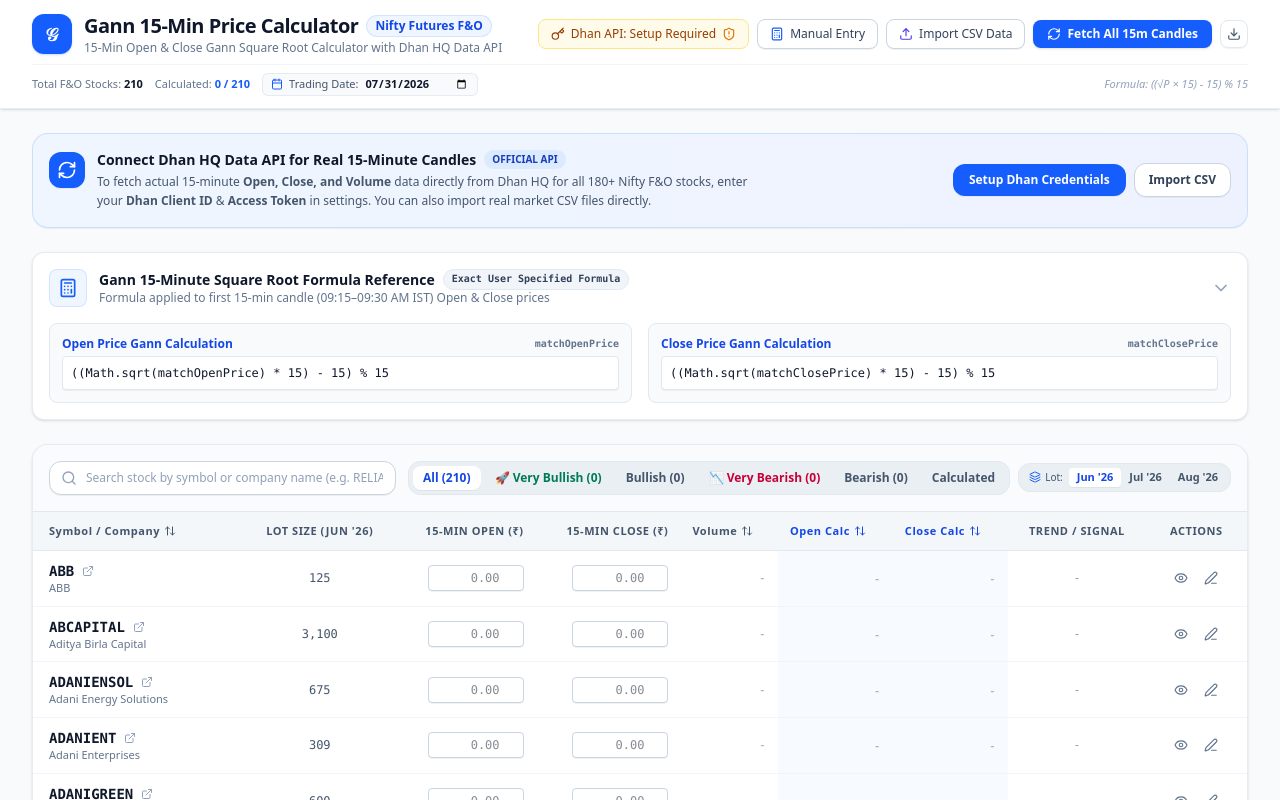
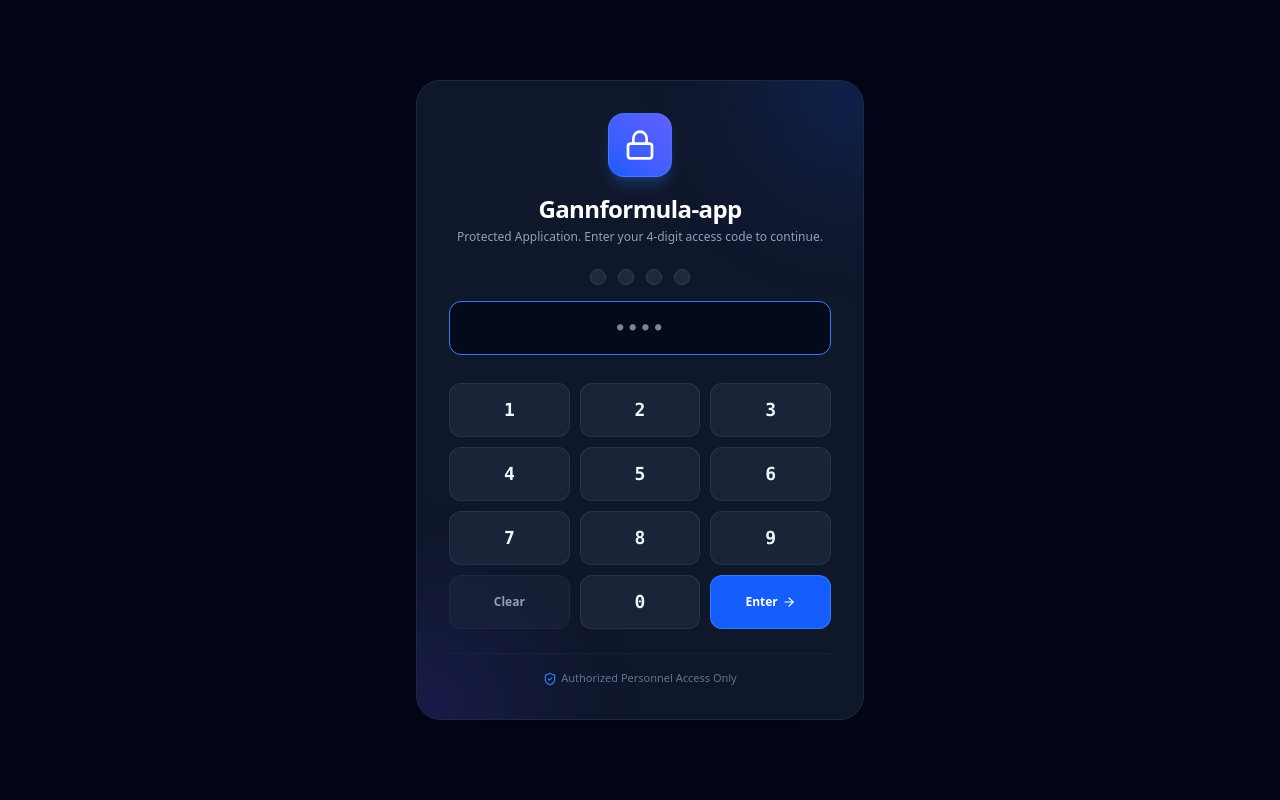
Before and after one commit to provenshop-hue/Dhan-15-Min-Price-Calculator, a React (Vite) app: page / in a window 1280 px wide. Shown: the top 800 px of the page. Built offline with nearby package versions, Linux system fonts and the light colour scheme.

Commit message:
Gann formula app

```diff
--- a/index.html
+++ b/index.html
@@ -3,7 +3,7 @@
   <head>
     <meta charset="UTF-8" />
     <meta name="viewport" content="width=device-width, initial-scale=1.0" />
-    <title>My Google AI Studio App</title>
+    <title>Gannformula-app</title>
   </head>
   <body>
     <div id="root"></div>
--- a/metadata.json
+++ b/metadata.json
@@ -1,5 +1,5 @@
 {
-  "name": "Gann 15-Min Calculator & Nifty Stock Finder",
+  "name": "Gannformula-app",
   "description": "Gann 15-minute open and close price calculator with Dhan HQ Data API integration and built-in Nifty Futures stock list.",
   "requestFramePermissions": [],
   "majorCapabilities": ["MAJOR_CAPABILITY_SERVER_SIDE_GEMINI_API"]
--- a/src/App.tsx
+++ b/src/App.tsx
@@ -1,6 +1,6 @@
 import React, { useState, useEffect } from 'react';
 import { Header } from './components/Header';
-import { GannFormulaCard } from './components/GannFormulaCard';
+import { AccessCodeGate } from './components/AccessCodeGate';
 import { StockTable } from './components/StockTable';
 import { DhanSettingsModal } from './components/DhanSettingsModal';
 import { ManualCalculatorModal } from './components/ManualCalculatorModal';
@@ -40,6 +40,12 @@
       isFetched: false,
       isLoading: false
     }));
+  });
+
+  // Access Code State (7774)
+  const [isUnlocked, setIsUnlocked] = useState<boolean>(() => {
+    return localStorage.getItem('gann_app_access_code_unlocked') === 'true' ||
+           sessionStorage.getItem('gann_app_access_code_unlocked') === 'true';
   });
 
   // Modal visibility states
@@ -469,6 +475,10 @@
 
   const calculatedCount = stocks.filter((s) => s.openCalc !== undefined && s.openCalc !== null).length;
 
+  if (!isUnlocked) {
+    return <AccessCodeGate onUnlock={() => setIsUnlocked(true)} />;
+  }
+
   return (
     <div className="min-h-screen bg-slate-50 text-slate-800 font-sans flex flex-col selection:bg-blue-600 selection:text-white antialiased">
 
@@ -496,6 +506,11 @@
         isBulkLoading={isBulkLoading}
         onFetchAll={handleFetchAllDhan}
         onDateChange={handleDateChange}
+        onLock={() => {
+          localStorage.removeItem('gann_app_access_code_unlocked');
+          sessionStorage.removeItem('gann_app_access_code_unlocked');
+          setIsUnlocked(false);
+        }}
       />
 
       {/* Main Body */}
@@ -556,9 +571,6 @@
           </div>
         )}
 
-        {/* Gann Formula Reference Banner */}
-        <GannFormulaCard />
-
         {/* Stock Table */}
         <StockTable
           stocks={stocks}
@@ -578,10 +590,10 @@
       <footer className="border-t border-slate-200 bg-white py-6 text-center text-xs text-slate-500">
         <div className="max-w-7xl mx-auto px-4 flex flex-col sm:flex-row items-center justify-between gap-2">
           <div>
-            Gann 15-Minute Price Finder & Calculator &bull; Powered by Dhan HQ Data API & Nifty F&O Master List
+            Gannformula-app &bull; Powered by Dhan HQ Data API & Nifty F&O Master List
           </div>
-          <div className="text-slate-500">
-            Formula: <code className="text-blue-700 font-mono bg-blue-50 px-1.5 py-0.5 rounded border border-blue-200">((sqrt(P) * 15) - 15) % 15</code>
+          <div className="text-slate-400 font-mono text-[11px]">
+            Protected Access System
           </div>
         </div>
       </footer>
--- /dev/null
+++ b/src/components/AccessCodeGate.tsx
@@ -0,0 +1,164 @@
+import React, { useState } from 'react';
+import { Lock, ShieldCheck, KeyRound, ArrowRight, AlertCircle } from 'lucide-react';
+
+interface AccessCodeGateProps {
+  onUnlock: () => void;
+}
+
+export const AccessCodeGate: React.FC<AccessCodeGateProps> = ({ onUnlock }) => {
+  const [code, setCode] = useState('');
+  const [error, setError] = useState(false);
+  const [attempts, setAttempts] = useState(0);
+
+  const handleSubmit = (e: React.FormEvent) => {
+    e.preventDefault();
+    if (code.trim() === '7774') {
+      setError(false);
+      localStorage.setItem('gann_app_access_code_unlocked', 'true');
+      sessionStorage.setItem('gann_app_access_code_unlocked', 'true');
+      onUnlock();
+    } else {
+      setError(true);
+      setAttempts((prev) => prev + 1);
+      setCode('');
+    }
+  };
+
+  const handleKeyClick = (num: string) => {
+    if (code.length < 4) {
+      const newCode = code + num;
+      setCode(newCode);
+      if (newCode === '7774') {
+        setError(false);
+        localStorage.setItem('gann_app_access_code_unlocked', 'true');
+        sessionStorage.setItem('gann_app_access_code_unlocked', 'true');
+        onUnlock();
+      } else if (newCode.length === 4) {
+        setError(true);
+        setAttempts((prev) => prev + 1);
+        setTimeout(() => setCode(''), 300);
+      }
+    }
+  };
+
+  const handleClear = () => {
+    setCode('');
+    setError(false);
+  };
+
+  return (
+    <div className="fixed inset-0 z-50 bg-slate-950 flex items-center justify-center p-4">
+      <div className="bg-slate-900 border border-slate-800 rounded-3xl max-w-md w-full p-8 shadow-2xl text-slate-100 relative overflow-hidden">
+        {/* Glow Effects */}
+        <div className="absolute -top-24 -right-24 w-48 h-48 bg-blue-600/20 rounded-full blur-3xl pointer-events-none" />
+        <div className="absolute -bottom-24 -left-24 w-48 h-48 bg-indigo-600/20 rounded-full blur-3xl pointer-events-none" />
+
+        <div className="relative z-10 text-center">
+          {/* Header Icon */}
+          <div className="w-16 h-16 bg-gradient-to-tr from-blue-600 to-indigo-500 rounded-2xl flex items-center justify-center mx-auto mb-4 shadow-lg shadow-blue-500/25 border border-blue-400/30">
+            <Lock className="w-8 h-8 text-white" />
+          </div>
+
+          <h1 className="text-2xl font-black text-white tracking-tight mb-1">
+            Gannformula-app
+          </h1>
+          <p className="text-xs text-slate-400 mb-6 font-medium">
+            Protected Application. Enter your 4-digit access code to continue.
+          </p>
+
+          {/* Form */}
+          <form onSubmit={handleSubmit} className="space-y-5">
+            {/* PIN Indicator Dots */}
+            <div className="flex justify-center items-center space-x-3 my-4">
+              {[0, 1, 2, 3].map((idx) => {
+                const filled = code.length > idx;
+                return (
+                  <div
+                    key={idx}
+                    className={`w-4 h-4 rounded-full transition-all duration-200 border ${
+                      filled
+                        ? 'bg-blue-500 border-blue-400 scale-110 shadow-sm shadow-blue-500/50'
+                        : error
+                        ? 'border-rose-500/60 bg-rose-500/10'
+                        : 'border-slate-700 bg-slate-800'
+                    }`}
+                  />
+                );
+              })}
+            </div>
+
+            {/* Hidden Input for Keyboard Typing */}
+            <input
+              type="password"
+              maxLength={4}
+              value={code}
+              onChange={(e) => {
+                const val = e.target.value.replace(/\D/g, '').slice(0, 4);
+                setCode(val);
+                setError(false);
+                if (val === '7774') {
+                  localStorage.setItem('gann_app_access_code_unlocked', 'true');
+                  sessionStorage.setItem('gann_app_access_code_unlocked', 'true');
+                  onUnlock();
+                } else if (val.length === 4) {
+                  setError(true);
+                  setAttempts((prev) => prev + 1);
+                }
+              }}
+              autoFocus
+              className="w-full bg-slate-950/80 border border-slate-800 focus:border-blue-500 rounded-xl px-4 py-3 text-center text-lg font-mono font-bold tracking-widest text-white outline-none"
+              placeholder="••••"
+            />
+
+            {error && (
+              <div className="flex items-center justify-center space-x-1.5 text-rose-400 text-xs font-semibold bg-rose-950/50 border border-rose-800/60 p-2.5 rounded-xl">
+                <AlertCircle className="w-4 h-4 shrink-0" />
+                <span>Incorrect access code. Please try again.</span>
+              </div>
+            )}
+
+            {/* Quick Keypad */}
+            <div className="grid grid-cols-3 gap-2.5 pt-2">
+              {['1', '2', '3', '4', '5', '6', '7', '8', '9'].map((num) => (
+                <button
+                  key={num}
+                  type="button"
+                  onClick={() => handleKeyClick(num)}
+                  className="bg-slate-800/80 hover:bg-slate-700 active:bg-blue-600 active:text-white border border-slate-700/60 rounded-xl py-3 font-mono font-bold text-lg text-slate-100 transition-colors shadow-2xs"
+                >
+                  {num}
+                </button>
+              ))}
+              <button
+                type="button"
+                onClick={handleClear}
+                className="bg-slate-800/50 hover:bg-slate-800 border border-slate-800 rounded-xl py-3 text-xs font-bold text-slate-400 transition-colors"
+              >
+                Clear
+              </button>
+              <button
+                type="button"
+                onClick={() => handleKeyClick('0')}
+                className="bg-slate-800/80 hover:bg-slate-700 border border-slate-700/60 rounded-xl py-3 font-mono font-bold text-lg text-slate-100 transition-colors"
+              >
+                0
+              </button>
+              <button
+                type="submit"
+                className="bg-blue-600 hover:bg-blue-500 text-white border border-blue-400/40 rounded-xl py-3 font-bold text-xs flex items-center justify-center space-x-1 transition-colors"
+              >
+                <span>Enter</span>
+                <ArrowRight className="w-3.5 h-3.5" />
+              </button>
+            </div>
+          </form>
+
+          <div className="mt-6 pt-4 border-t border-slate-800/60 text-[11px] text-slate-500 flex items-center justify-center space-x-1">
+            <ShieldCheck className="w-3.5 h-3.5 text-blue-500" />
+            <span>Authorized Personnel Access Only</span>
+          </div>
+        </div>
+      </div>
+    </div>
+  );
+};
--- a/src/components/Header.tsx
+++ b/src/components/Header.tsx
@@ -1,5 +1,5 @@
 import React from 'react';
-import { Key, Calculator, Download, Upload, RefreshCw, ShieldCheck, ShieldAlert, Calendar } from 'lucide-react';
+import { Key, Calculator, Download, Upload, RefreshCw, ShieldCheck, ShieldAlert, Calendar, Lock } from 'lucide-react';
 import { DhanApiCredentials } from '../types';
 
 interface HeaderProps {
@@ -14,6 +14,7 @@
   isBulkLoading: boolean;
   onFetchAll: () => void;
   onDateChange: (newDate: string) => void;
+  onLock?: () => void;
 }
 
 export const Header: React.FC<HeaderProps> = ({
@@ -27,7 +28,8 @@
   onSimulateAll,
   isBulkLoading,
   onFetchAll,
-  onDateChange
+  onDateChange,
+  onLock
 }) => {
   return (
     <header className="bg-white border-b border-slate-200/80 text-slate-800 sticky top-0 z-30 shadow-sm">
@@ -42,14 +44,14 @@
             <div>
               <div className="flex items-center space-x-2">
                 <h1 className="text-xl font-bold tracking-tight text-slate-900">
-                  Gann 15-Min Price Calculator
+                  Gannformula-app
                 </h1>
                 <span className="bg-blue-50 text-blue-700 text-xs px-2 py-0.5 rounded-full font-semibold border border-blue-200/60">
                   Nifty Futures F&O
                 </span>
               </div>
               <p className="text-xs text-slate-500">
-                15-Min Open & Close Gann Square Root Calculator with Dhan HQ Data API
+                15-Min Candle Analysis &amp; Dhan HQ Data API
               </p>
             </div>
           </div>
@@ -114,6 +116,17 @@
             >
               <Download className="w-3.5 h-3.5" />
             </button>
+
+            {/* Lock App Button */}
+            {onLock && (
+              <button
+                onClick={onLock}
+                title="Lock App"
+                className="p-1.5 text-slate-600 hover:text-amber-700 hover:bg-amber-50 rounded-lg border border-slate-200 text-xs shadow-2xs transition-colors"
+              >
+                <Lock className="w-3.5 h-3.5 text-slate-600" />
+              </button>
+            )}
           </div>
 
         </div>
@@ -136,9 +149,6 @@
               />
             </div>
           </div>
-          <div className="hidden sm:block text-slate-400 italic">
-            Formula: ((√P × 15) - 15) % 15
-          </div>
         </div>
 
       </div>
--- a/src/components/StockDetailModal.tsx
+++ b/src/components/StockDetailModal.tsx
@@ -94,11 +94,6 @@
                 {stock.volume ? stock.volume.toLocaleString('en-IN') : 'N/A'}
               </div>
             </div>
-          </div>
-
-          <div className="text-[11px] text-slate-600 bg-white p-2.5 rounded border border-slate-200 text-center font-mono shadow-2xs">
-            Open Formula: ((√{stock.openPrice ?? 0} × 15) - 15) % 15 = <span className="text-blue-700 font-bold">{stock.openCalc?.toFixed(4)}</span> |
-            Close Formula: ((√{stock.closePrice ?? 0} × 15) - 15) % 15 = <span className="text-blue-700 font-bold">{stock.closeCalc?.toFixed(4)}</span>
           </div>
         </div>
 
```
